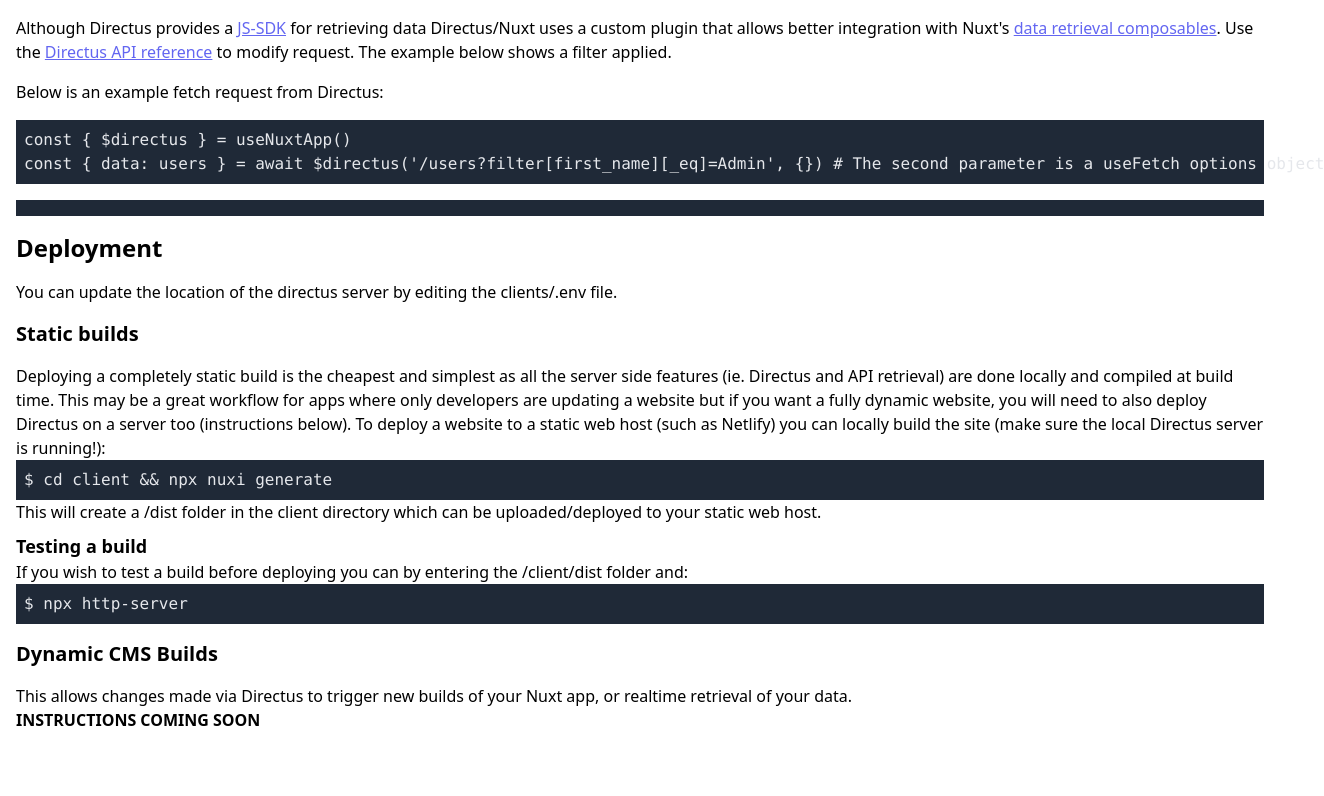
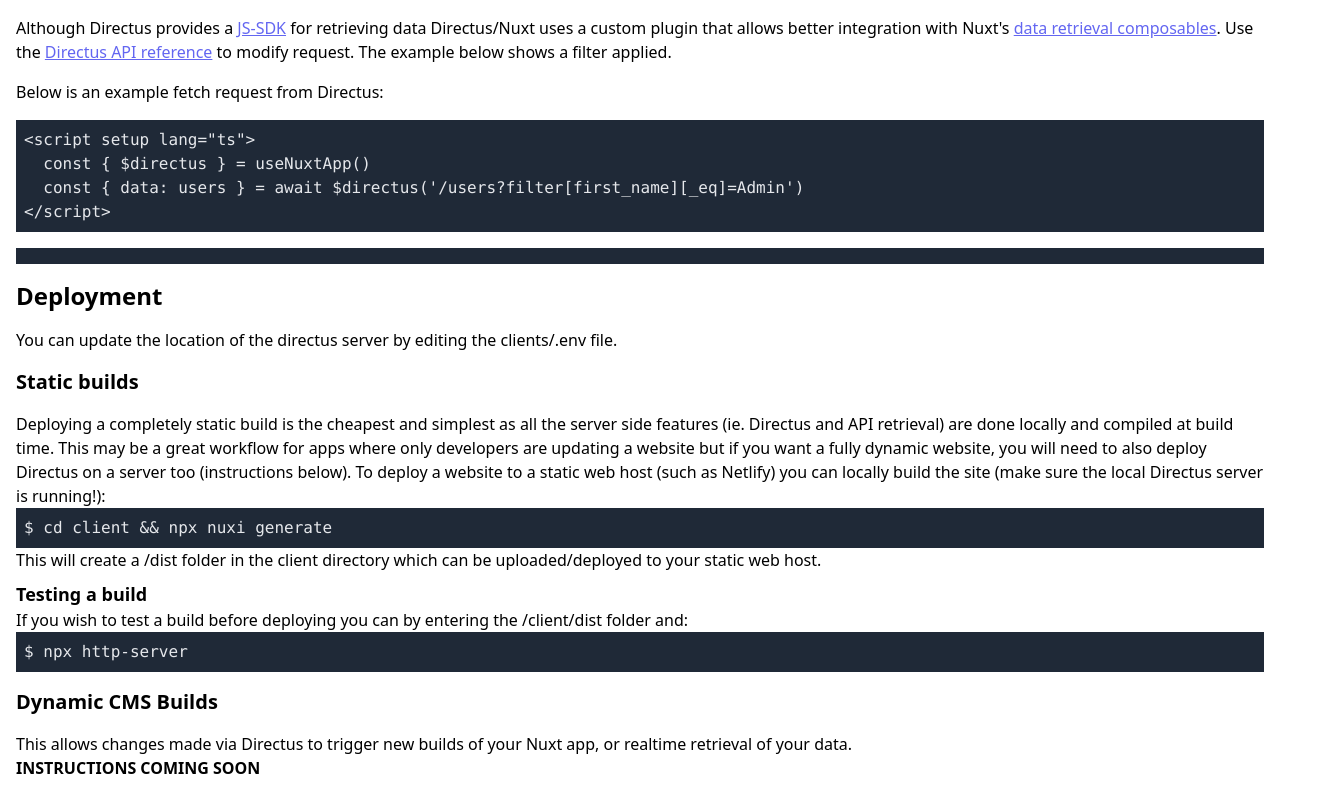
Before and after one commit to nuxtus/nuxtus, a Nuxt app in the folder client/: page /docs in a window 1280 px wide. Shown: the part 804-1600 px from the top of the page, 1324 px wide, since content can reach past the window. Before the commit the page ends 1552 px from the top, so only its background shows below. Built offline with nearby package versions, Linux system fonts and the light colour scheme; no server answers.

Commit message:
Include setup tag in fetch example

```diff
--- a/client/pages/docs.vue
+++ b/client/pages/docs.vue
@@ -40,8 +40,10 @@
       <p class="my-4">Although Directus provides a <a href="https://docs.directus.io/reference/sdk/" target="_blank">JS-SDK</a> for retrieving data Directus/Nuxt uses a custom plugin that allows better integration with Nuxt's <a href="https://v3.nuxtjs.org/api/composables/use-fetch" target="_blank">data retrieval composables</a>. Use the <a href="https://docs.directus.io/reference/introduction/" target="_blank">Directus API reference</a> to modify request. The example below shows a filter applied.</p>
       <p class="my-4">Below is an example fetch request from Directus:</p>
       <div>
-        <pre class="code mb-4">const { $directus } = useNuxtApp()
-const { data: users } = await $directus('/users?filter[first_name][_eq]=Admin', {}) # The second parameter is a useFetch options object</pre>
+        <pre class="code mb-4"><code v-pre>&lt;script setup lang="ts"&gt;
+  const { $directus } = useNuxtApp()
+  const { data: users } = await $directus('/users?filter[first_name][_eq]=Admin')
+&lt;/script&gt;</code></pre>
       </div>
       <pre class="code">{{ users }}</pre>
 
```
